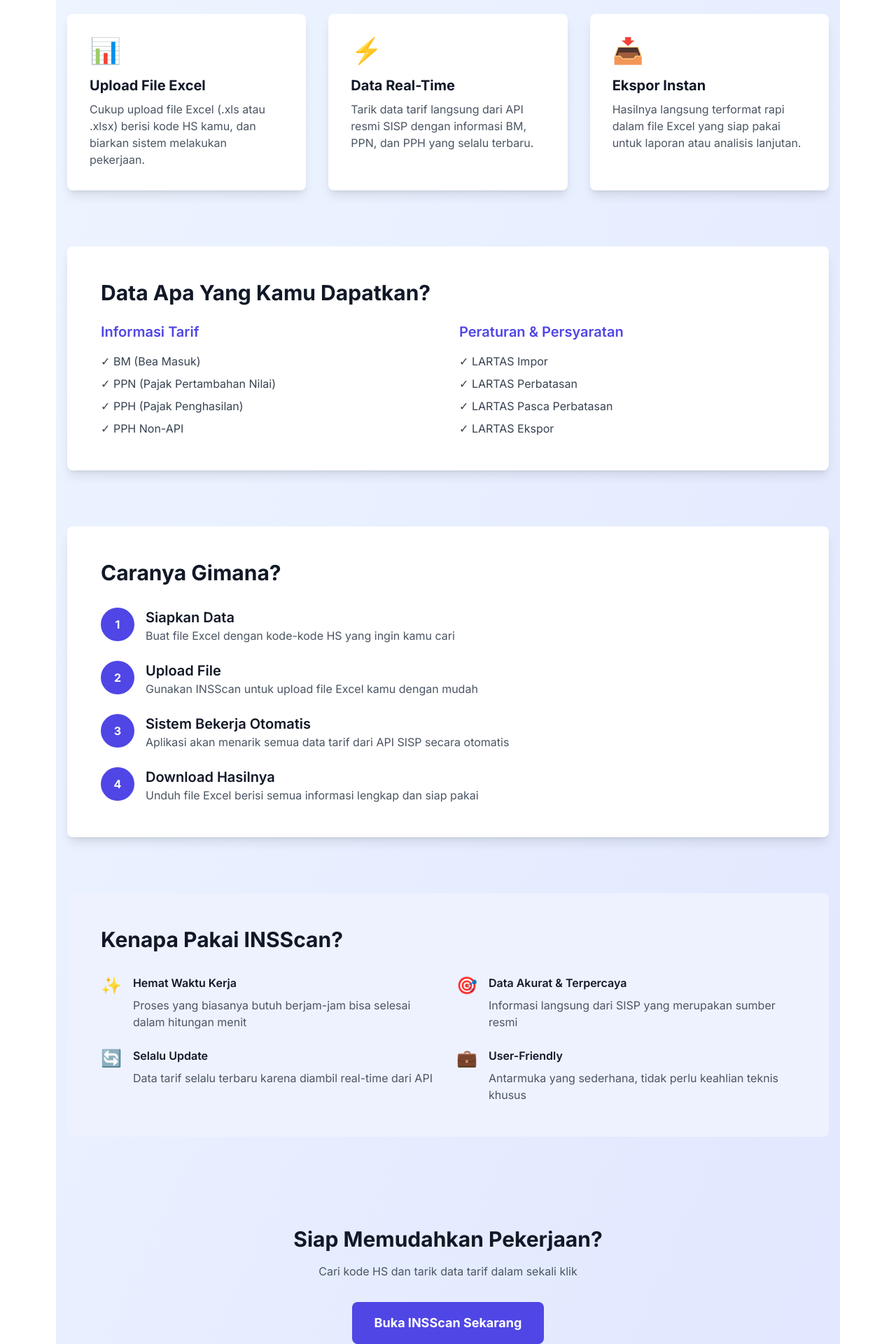
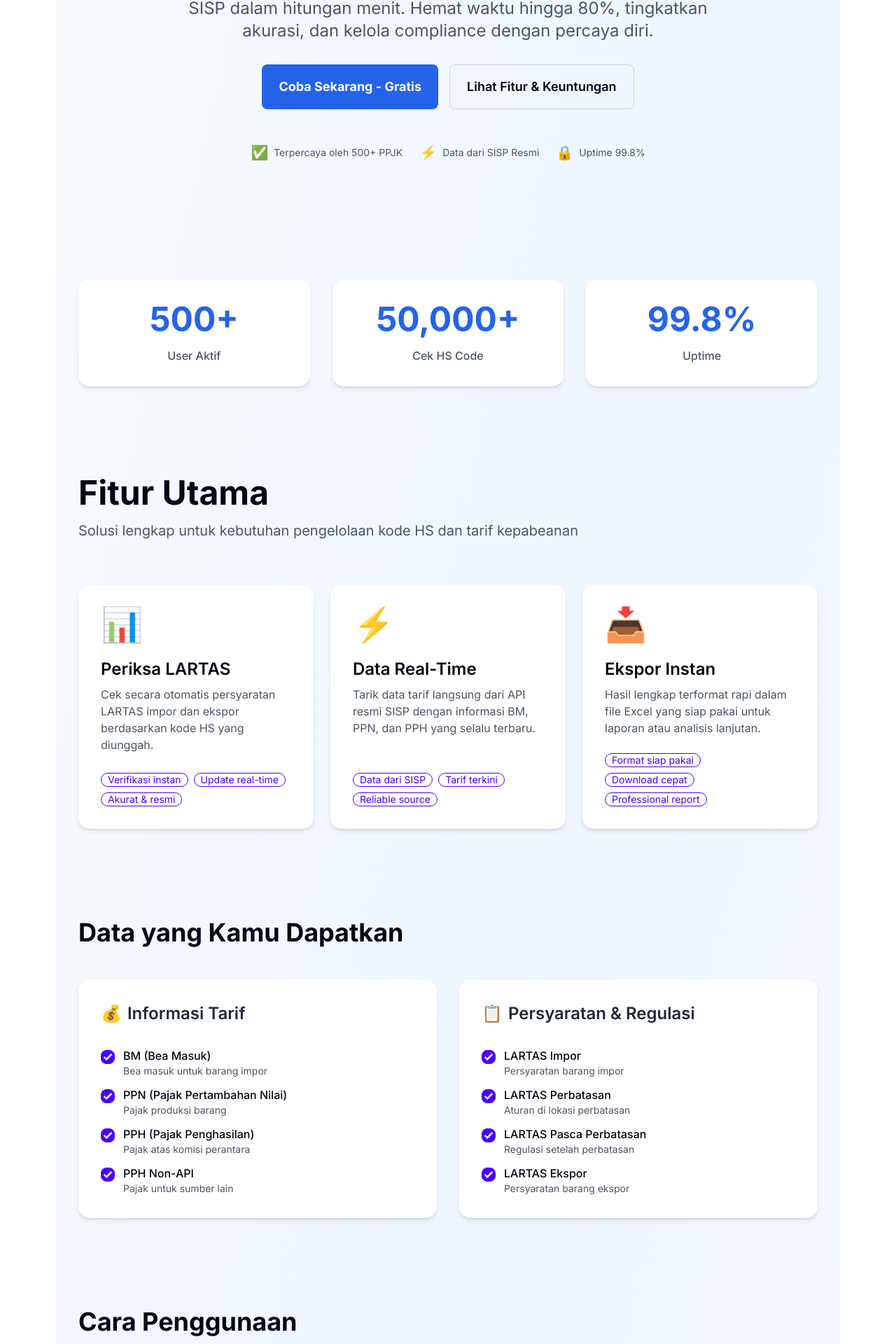
Before and after one commit to apktntaj/insscan, a Next.js app: page / in a window 1280 px wide. Shown: the part 464-2384 px from the top of the page at 70% size. Built offline with nearby package versions, Linux system fonts and the light colour scheme.

Commit message:
Improve landing page

```diff
--- a/app/page.jsx
+++ b/app/page.jsx
@@ -1,162 +1,313 @@
+"use client";
+
 import Link from "next/link";
+import { useRef, useState } from "react";
+import React from "react";
+
+const features = [
+  {
+    icon: "📊",
+    title: "Periksa LARTAS",
+    desc: "Cek secara otomatis persyaratan LARTAS impor dan ekspor berdasarkan kode HS yang diunggah.",
+    benefits: ["Verifikasi instan", "Update real-time", "Akurat & resmi"]
+  },
+  {
+    icon: "⚡",
+    title: "Data Real-Time",
+    desc: "Tarik data tarif langsung dari API resmi SISP dengan informasi BM, PPN, dan PPH yang selalu terbaru.",
+    benefits: ["Data dari SISP", "Tarif terkini", "Reliable source"]
+  },
+  {
+    icon: "📥",
+    title: "Ekspor Instan",
+    desc: "Hasil lengkap terformat rapi dalam file Excel yang siap pakai untuk laporan atau analisis lanjutan.",
+    benefits: ["Format siap pakai", "Download cepat", "Professional report"]
+  },
+];
+
+const stats = [
+  { number: "500+", label: "User Aktif" },
+  { number: "50,000+", label: "Cek HS Code" },
+  { number: "99.8%", label: "Uptime" },
+];
+
+const faqItems = [
+  {
+    question: "Apa itu kode HS dan mengapa penting?",
+    answer: "Kode HS (Harmonized System) adalah sistem klasifikasi barang internasional yang digunakan untuk menentukan tarif kepabeanan. Kode ini penting untuk menghitung bea masuk, pajak, dan persyaratan impor/ekspor barang."
+  },
+  {
+    question: "Berapa lama proses pengecekan LARTAS?",
+    answer: "Dengan INSScan, proses yang biasanya butuh berjam-jam bisa selesai dalam hitungan menit. Sistem kami memproses ribuan kode HS secara paralel untuk efisiensi maksimal."
+  },
+  {
+    question: "Apakah data tarif selalu terbaru?",
+    answer: "Ya, data kami diambil langsung dari API SISP (Sistem Informasi Simpul Perbatasan) milik Bea dan Cukai, sehingga selalu mencerminkan tarif terkini dan resmi."
+  },
+  {
+    question: "Bagaimana cara menggunakan INSScan?",
+    answer: "Siapkan file Excel dengan daftar kode HS, upload melalui aplikasi, tunggu sistem memproses otomatis, dan download hasilnya. Tidak perlu langkah kompleks."
+  },
+  {
+    question: "File apa saja yang bisa di-upload?",
+    answer: "Kami mendukung file Excel (.xlsx, .xls) dengan format kolom yang jelas. Download template dari aplikasi untuk memastikan format yang tepat."
+  },
+];
 
 const Home = () => {
+  const featuresRef = useRef(null);
+  const statsRef = useRef(null);
+  const [showContent, setShowContent] = useState(true);
+  const [expandedFaq, setExpandedFaq] = useState(null);
+
+  const scrollToSection = (ref) => {
+    setTimeout(() => {
+      ref?.scrollIntoView({ behavior: "smooth" });
+    }, 100);
+  };
+
   return (
-    <div className='min-h-screen bg-gradient-to-br from-blue-50 to-indigo-100'>
+    <div data-theme="light" className='min-h-screen bg-gradient-to-br from-slate-50 via-blue-50 to-slate-50'>
       {/* Hero Section */}
-      <div className='container mx-auto px-4 py-20'>
-        <div className='text-center mb-16'>
-          <h1 className='bg-gradient-to-r from-purple-400 via-emerald-500 to-sky-400 bg-clip-text text-transparent text-7xl font-extrabold mb-4 tracking-widest'>
-            PESISIR
-          </h1>
-          <p className='text-2xl text-gray-700 mb-6'>
-            Cari Kode HS, Tarik Data Tarif Dengan Mudah
-          </p>
-          <p className='text-lg text-gray-600 max-w-2xl mx-auto'>
-            Dapatkan informasi HS code dan tarif terkini langsung dari Sistem Informasi Satu Pintu (SISP) Indonesia dengan cepat dan akurat.
-          </p>
+      <Hero
+        onCtaClick={() => scrollToSection(featuresRef)}
+        onStatsClick={() => scrollToSection(statsRef)}
+      />
+
+      <div className='max-w-7xl mx-auto px-4 lg:px-8 py-16'>
+
+        {/* Stats Section - Social Proof */}
+        <div
+          ref={statsRef}
+          className={`mb-32 transition-all duration-700 ${showContent ? "opacity-100" : "opacity-0 pointer-events-none"}`}
+        >
+          <div className='grid grid-cols-1 md:grid-cols-3 gap-8'>
+            {stats.map((stat, i) => (
+              <div key={i} className='card bg-white shadow-md hover:shadow-lg transition-shadow'>
+                <div className='card-body text-center'>
+                  <p className='text-5xl font-bold text-blue-600'>{stat.number}</p>
+                  <p className='text-gray-600 font-medium mt-2'>{stat.label}</p>
                 </div>
-
-        {/* CTA Button */}
-        <div className='text-center mb-20'>
-          <Link href='/inscann'>
-            <button className='bg-indigo-600 hover:bg-indigo-700 text-white font-bold py-4 px-8 rounded-lg text-lg transition-colors duration-200'>
-              Mulai Sekarang →
-            </button>
-          </Link>
+              </div>
+            ))}
+          </div>
         </div>
 
         {/* Features Section */}
-        <div className='grid md:grid-cols-3 gap-8 mb-20'>
-          <div className='bg-white rounded-lg shadow-lg p-8'>
-            <div className='text-4xl mb-4'>📊</div>
-            <h3 className='text-xl font-bold text-gray-900 mb-2'>Upload File Excel</h3>
-            <p className='text-gray-600'>
-              Cukup upload file Excel (.xls atau .xlsx) berisi kode HS kamu, dan biarkan sistem melakukan pekerjaan.
-            </p>
+        <div
+          ref={featuresRef}
+          className={`mb-32 transition-all duration-700 ${showContent ? "opacity-100" : "opacity-0 pointer-events-none"}`}
+        >
+          <div className='mb-16'>
+            <h2 className='text-4xl lg:text-5xl font-bold text-gray-950 mb-4'>Fitur Utama</h2>
+            <p className='text-xl text-gray-600'>Solusi lengkap untuk kebutuhan pengelolaan kode HS dan tarif kepabeanan</p>
           </div>
 
-          <div className='bg-white rounded-lg shadow-lg p-8'>
-            <div className='text-4xl mb-4'>⚡</div>
-            <h3 className='text-xl font-bold text-gray-900 mb-2'>Data Real-Time</h3>
-            <p className='text-gray-600'>
-              Tarik data tarif langsung dari API resmi SISP dengan informasi BM, PPN, dan PPH yang selalu terbaru.
-            </p>
+          <div className='grid grid-cols-1 md:grid-cols-3 gap-6'>
+            {features.map((feature, i) => (
+              <div key={i} className='card bg-white shadow-md hover:shadow-xl transition-all duration-300 hover:-translate-y-2'>
+                <div className='card-body'>
+                  <div className='text-5xl mb-4'>{feature.icon}</div>
+                  <h3 className='card-title text-2xl text-gray-950'>{feature.title}</h3>
+                  <p className='text-gray-600 mb-4'>{feature.desc}</p>
+                  <div className='flex flex-wrap gap-2'>
+                    {feature.benefits.map((benefit, j) => (
+                      <span key={j} className='badge badge-primary badge-outline'>
+                        {benefit}
+                      </span>
+                    ))}
                   </div>
-
-          <div className='bg-white rounded-lg shadow-lg p-8'>
-            <div className='text-4xl mb-4'>📥</div>
-            <h3 className='text-xl font-bold text-gray-900 mb-2'>Ekspor Instan</h3>
-            <p className='text-gray-600'>
-              Hasilnya langsung terformat rapi dalam file Excel yang siap pakai untuk laporan atau analisis lanjutan.
-            </p>
+                </div>
+              </div>
+            ))}
           </div>
         </div>
 
-        {/* Information Section */}
-        <div className='bg-white rounded-lg shadow-lg p-12 mb-20'>
-          <h2 className='text-3xl font-bold text-gray-900 mb-6'>Data Apa Yang Kamu Dapatkan?</h2>
-          <div className='grid md:grid-cols-2 gap-8'>
+        {/* Data & Regulations Section */}
+        <div
+          className={`mb-32 transition-all duration-700 ${showContent ? "opacity-100" : "opacity-0 pointer-events-none"}`}
+        >
+          <h2 className='text-4xl font-bold text-gray-950 mb-12'>Data yang Kamu Dapatkan</h2>
+          <div className='grid grid-cols-1 md:grid-cols-2 gap-8'>
+            {/* Tariff Information */}
+            <div className='card bg-white shadow-md'>
+              <div className='card-body'>
+                <h3 className='card-title text-2xl mb-6 flex items-center gap-2'>
+                  <span className='text-2xl'>💰</span>
+                  Informasi Tarif
+                </h3>
+                <ul className='space-y-3'>
+                  {[
+                    { name: "BM (Bea Masuk)", desc: "Bea masuk untuk barang impor" },
+                    { name: "PPN (Pajak Pertambahan Nilai)", desc: "Pajak produksi barang" },
+                    { name: "PPH (Pajak Penghasilan)", desc: "Pajak atas komisi perantara" },
+                    { name: "PPH Non-API", desc: "Pajak untuk sumber lain" },
+                  ].map((item, i) => (
+                    <li key={i} className='flex items-start gap-3'>
+                      <input type="checkbox" checked readOnly className='checkbox checkbox-primary checkbox-sm mt-1' />
                       <div>
-              <h3 className='text-xl font-semibold text-indigo-600 mb-4'>Informasi Tarif</h3>
-              <ul className='space-y-2 text-gray-700'>
-                <li>✓ BM (Bea Masuk)</li>
-                <li>✓ PPN (Pajak Pertambahan Nilai)</li>
-                <li>✓ PPH (Pajak Penghasilan)</li>
-                <li>✓ PPH Non-API</li>
-              </ul>
+                        <p className='font-medium text-gray-950'>{item.name}</p>
+                        <p className='text-sm text-gray-600'>{item.desc}</p>
                       </div>
-            <div>
-              <h3 className='text-xl font-semibold text-indigo-600 mb-4'>Peraturan & Persyaratan</h3>
-              <ul className='space-y-2 text-gray-700'>
-                <li>✓ LARTAS Impor</li>
-                <li>✓ LARTAS Perbatasan</li>
-                <li>✓ LARTAS Pasca Perbatasan</li>
-                <li>✓ LARTAS Ekspor</li>
+                    </li>
+                  ))}
                 </ul>
               </div>
             </div>
+
+            {/* Regulations */}
+            <div className='card bg-white shadow-md'>
+              <div className='card-body'>
+                <h3 className='card-title text-2xl mb-6 flex items-center gap-2'>
+                  <span className='text-2xl'>📋</span>
+                  Persyaratan & Regulasi
+                </h3>
+                <ul className='space-y-3'>
+                  {[
+                    { name: "LARTAS Impor", desc: "Persyaratan barang impor" },
+                    { name: "LARTAS Perbatasan", desc: "Aturan di lokasi perbatasan" },
+                    { name: "LARTAS Pasca Perbatasan", desc: "Regulasi setelah perbatasan" },
+                    { name: "LARTAS Ekspor", desc: "Persyaratan barang ekspor" },
+                  ].map((item, i) => (
+                    <li key={i} className='flex items-start gap-3'>
+                      <input type="checkbox" checked readOnly className='checkbox checkbox-primary checkbox-sm mt-1' />
+                      <div>
+                        <p className='font-medium text-gray-950'>{item.name}</p>
+                        <p className='text-sm text-gray-600'>{item.desc}</p>
                       </div>
-
-        {/* How It Works */}
-        <div className='bg-white rounded-lg shadow-lg p-12 mb-20'>
-          <h2 className='text-3xl font-bold text-gray-900 mb-8'>Caranya Gimana?</h2>
-          <div className='space-y-6'>
-            <div className='flex items-start'>
-              <div className='bg-indigo-600 text-white rounded-full w-12 h-12 flex items-center justify-center font-bold mr-4 flex-shrink-0'>1</div>
-              <div>
-                <h3 className='text-xl font-semibold text-gray-900'>Siapkan Data</h3>
-                <p className='text-gray-600'>Buat file Excel dengan kode-kode HS yang ingin kamu cari</p>
-              </div>
-            </div>
-            <div className='flex items-start'>
-              <div className='bg-indigo-600 text-white rounded-full w-12 h-12 flex items-center justify-center font-bold mr-4 flex-shrink-0'>2</div>
-              <div>
-                <h3 className='text-xl font-semibold text-gray-900'>Upload File</h3>
-                <p className='text-gray-600'>Gunakan INSScan untuk upload file Excel kamu dengan mudah</p>
-              </div>
-            </div>
-            <div className='flex items-start'>
-              <div className='bg-indigo-600 text-white rounded-full w-12 h-12 flex items-center justify-center font-bold mr-4 flex-shrink-0'>3</div>
-              <div>
-                <h3 className='text-xl font-semibold text-gray-900'>Sistem Bekerja Otomatis</h3>
-                <p className='text-gray-600'>Aplikasi akan menarik semua data tarif dari API SISP secara otomatis</p>
-              </div>
-            </div>
-            <div className='flex items-start'>
-              <div className='bg-indigo-600 text-white rounded-full w-12 h-12 flex items-center justify-center font-bold mr-4 flex-shrink-0'>4</div>
-              <div>
-                <h3 className='text-xl font-semibold text-gray-900'>Download Hasilnya</h3>
-                <p className='text-gray-600'>Unduh file Excel berisi semua informasi lengkap dan siap pakai</p>
+                    </li>
+                  ))}
+                </ul>
               </div>
             </div>
           </div>
         </div>
 
-        {/* Benefits Section */}
-        <div className='bg-indigo-50 rounded-lg p-12 mb-20'>
-          <h2 className='text-3xl font-bold text-gray-900 mb-8'>Kenapa Pakai INSScan?</h2>
-          <div className='grid md:grid-cols-2 gap-6'>
-            <div className='flex items-start'>
-              <span className='text-2xl mr-4'>✨</span>
-              <div>
-                <h4 className='font-semibold text-gray-900 mb-2'>Hemat Waktu Kerja</h4>
-                <p className='text-gray-600'>Proses yang biasanya butuh berjam-jam bisa selesai dalam hitungan menit</p>
+        {/* How It Works Section */}
+        <div
+          className={`mb-32 transition-all duration-700 ${showContent ? "opacity-100" : "opacity-0 pointer-events-none"}`}
+        >
+          <h2 className='text-4xl font-bold text-gray-950 mb-12'>Cara Penggunaan</h2>
+          <div className='space-y-4'>
+            {[
+              {
+                step: 1,
+                title: "Siapkan Data",
+                desc: "Buat file Excel dengan daftar kode HS yang ingin kamu cek. Download template dari aplikasi untuk format yang tepat."
+              },
+              {
+                step: 2,
+                title: "Upload File",
+                desc: "Buka INSScan dan upload file Excel kamu dengan mudah. Proses validasi otomatis untuk memastikan format benar."
+              },
+              {
+                step: 3,
+                title: "Sistem Bekerja Otomatis",
+                desc: "Aplikasi akan memproses semua kode HS dan menarik data tarif dari API SISP secara real-time tanpa intervensi manual."
+              },
+              {
+                step: 4,
+                title: "Download Hasilnya",
+                desc: "Unduh file Excel lengkap berisi semua data tarif, LARTAS requirements, dan informasi yang siap untuk laporan."
+              }
+            ].map((item) => (
+              <div key={item.step} className='flex gap-6 items-start p-6 bg-white rounded-lg hover:shadow-md transition-shadow'>
+                <div className='badge badge-lg badge-primary font-bold text-white min-w-16 h-16 flex items-center justify-center text-xl'>
+                  {item.step}
+                </div>
+                <div className='flex-1'>
+                  <h3 className='text-lg font-semibold text-gray-950 mb-2'>{item.title}</h3>
+                  <p className='text-gray-600'>{item.desc}</p>
                 </div>
               </div>
-            <div className='flex items-start'>
-              <span className='text-2xl mr-4'>🎯</span>
-              <div>
-                <h4 className='font-semibold text-gray-900 mb-2'>Data Akurat & Terpercaya</h4>
-                <p className='text-gray-600'>Informasi langsung dari SISP yang merupakan sumber resmi</p>
-              </div>
-            </div>
-            <div className='flex items-start'>
-              <span className='text-2xl mr-4'>🔄</span>
-              <div>
-                <h4 className='font-semibold text-gray-900 mb-2'>Selalu Update</h4>
-                <p className='text-gray-600'>Data tarif selalu terbaru karena diambil real-time dari API</p>
-              </div>
-            </div>
-            <div className='flex items-start'>
-              <span className='text-2xl mr-4'>💼</span>
-              <div>
-                <h4 className='font-semibold text-gray-900 mb-2'>User-Friendly</h4>
-                <p className='text-gray-600'>Antarmuka yang sederhana, tidak perlu keahlian teknis khusus</p>
-              </div>
-            </div>
+            ))}
           </div>
         </div>
 
-        {/* CTA Footer */}
-        <div className='text-center py-12'>
-          <h2 className='text-3xl font-bold text-gray-900 mb-4'>Siap Memudahkan Pekerjaan?</h2>
-          <p className='text-gray-600 mb-8'>Cari kode HS dan tarik data tarif dalam sekali klik</p>
+        {/* Benefits Section */}
+        <div
+          className={`mb-32 transition-all duration-700 ${showContent ? "opacity-100" : "opacity-0 pointer-events-none"}`}
+        >
+          <h2 className='text-4xl font-bold text-gray-950 mb-12'>Mengapa Pilih INSScan?</h2>
+          <div className='grid grid-cols-1 md:grid-cols-2 gap-8'>
+            {[
+              {
+                icon: "⏱️",
+                title: "Hemat Waktu Kerja",
+                desc: "Proses yang biasanya memakan waktu berjam-jam dapat diselesaikan dalam hitungan menit dengan automasi penuh."
+              },
+              {
+                icon: "🎯",
+                title: "Data Akurat & Terpercaya",
+                desc: "Informasi langsung bersumber dari SISP (Bea dan Cukai), lembaga resmi pengelola tarif kepabeanan Indonesia."
+              },
+              {
+                icon: "🔄",
+                title: "Selalu Update",
+                desc: "Data tarif diperbarui secara real-time dari API SISP, memastikan informasi terkini untuk setiap pengecekan."
+              },
+              {
+                icon: "💼",
+                title: "User-Friendly",
+                desc: "Antarmuka intuitif yang mudah digunakan tanpa memerlukan keahlian teknis atau pelatihan khusus."
+              }
+            ].map((benefit, i) => (
+              <div key={i} className='card bg-gradient-to-br from-blue-50 to-indigo-50 shadow-md hover:shadow-lg transition-shadow'>
+                <div className='card-body'>
+                  <div className='text-5xl mb-4'>{benefit.icon}</div>
+                  <h4 className='card-title text-xl text-gray-950'>{benefit.title}</h4>
+                  <p className='text-gray-700 mt-2'>{benefit.desc}</p>
+                </div>
+              </div>
+            ))}
+          </div>
+        </div>
+
+        {/* FAQ Section */}
+        <div
+          className={`mb-32 transition-all duration-700 ${showContent ? "opacity-100" : "opacity-0 pointer-events-none"}`}
+        >
+          <h2 className='text-4xl font-bold text-gray-950 mb-12'>Pertanyaan Umum</h2>
+          <div className='space-y-3'>
+            {faqItems.map((item, i) => (
+              <div key={i} className='collapse collapse-plus bg-white shadow-sm hover:shadow-md transition-shadow'>
+                <input
+                  type="radio"
+                  name="faq-accordion"
+                  checked={expandedFaq === i}
+                  onChange={() => setExpandedFaq(expandedFaq === i ? null : i)}
+                />
+                <div className='collapse-title text-lg font-semibold text-gray-950'>
+                  {item.question}
+                </div>
+                <div className='collapse-content'>
+                  <p className='text-gray-700 pt-4'>{item.answer}</p>
+                </div>
+              </div>
+            ))}
+          </div>
+        </div>
+
+        {/* Final CTA Section */}
+        <div
+          className={`mb-16 transition-all duration-700 ${showContent ? "opacity-100" : "opacity-0 pointer-events-none"}`}
+        >
+          <div className='bg-gradient-to-r from-blue-600 to-indigo-600 rounded-2xl p-12 text-center text-white shadow-xl'>
+            <h2 className='text-4xl font-bold mb-4'>Siap Mulai Sekarang?</h2>
+            <p className='text-xl mb-8 opacity-90'>
+              Tingkatkan efisiensi pengecekan kode HS dan tarif kepabeanan dengan INSScan
+            </p>
+            <div className='flex flex-col sm:flex-row gap-4 justify-center'>
               <Link href='/inscann'>
-            <button className='bg-indigo-600 hover:bg-indigo-700 text-white font-bold py-4 px-8 rounded-lg text-lg transition-colors duration-200'>
+                <button className='btn btn-lg btn-primary bg-white text-blue-600 hover:bg-gray-100 font-bold'>
                   Buka INSScan Sekarang
                 </button>
               </Link>
+              <button className='btn btn-lg btn-outline btn-primary text-white border-white hover:bg-white/20'>
+                Pelajari Lebih Lanjut
+              </button>
+            </div>
+          </div>
         </div>
       </div>
     </div>
@@ -164,3 +315,61 @@
 };
 
 export default Home;
+
+function Hero({ onCtaClick, onStatsClick }) {
+  return (
+    <div className='min-h-screen flex items-center justify-center px-6 pt-20 pb-10'>
+      <div className='text-center max-w-4xl'>
+        {/* Tagline */}
+        <p className='text-blue-600 font-semibold text-lg mb-4 tracking-wide uppercase'>
+          🚀 Solusi Terpercaya untuk PPJK
+        </p>
+
+        {/* Main Heading */}
+        <h1 className='text-5xl lg:text-7xl font-bold text-gray-950 mb-6 tracking-tight leading-tight'>
+          Kelola Kode HS &<br />
+          <span className='bg-gradient-to-r from-blue-600 to-indigo-600 bg-clip-text text-transparent'>
+            Tarif Kepabeanan
+          </span>
+          <br />dengan Mudah
+        </h1>
+
+        {/* Subheading - Value Proposition */}
+        <p className='text-xl lg:text-2xl text-gray-600 mb-8 leading-relaxed max-w-3xl mx-auto'>
+          Otomatisasi pengecekan LARTAS dan tarik data tarif real-time dari SISP dalam hitungan menit. Hemat waktu hingga 80%, tingkatkan akurasi, dan kelola compliance dengan percaya diri.
+        </p>
+
+        {/* CTA Buttons */}
+        <div className='flex flex-col sm:flex-row gap-4 justify-center mb-12'>
+          <Link href='/inscann'>
+            <button className='btn btn-lg btn-primary bg-blue-600 hover:bg-blue-700 text-white border-none font-bold'>
+              Coba Sekarang - Gratis
+            </button>
+          </Link>
+          <button
+            className='btn btn-lg btn-outline border-gray-300 text-gray-950 hover:bg-gray-100'
+            onClick={onStatsClick}
+          >
+            Lihat Fitur & Keuntungan
+          </button>
+        </div>
+
+        {/* Trust Indicators */}
+        <div className='flex flex-col sm:flex-row gap-6 justify-center text-sm text-gray-600'>
+          <div className='flex items-center gap-2'>
+            <span className='text-xl'>✅</span>
+            <span>Terpercaya oleh 500+ PPJK</span>
+          </div>
+          <div className='flex items-center gap-2'>
+            <span className='text-xl'>⚡</span>
+            <span>Data dari SISP Resmi</span>
+          </div>
+          <div className='flex items-center gap-2'>
+            <span className='text-xl'>🔒</span>
+            <span>Uptime 99.8%</span>
+          </div>
+        </div>
+      </div>
+    </div>
+  );
+}
```
Lines whose indentation alone changed are shown as unchanged.
